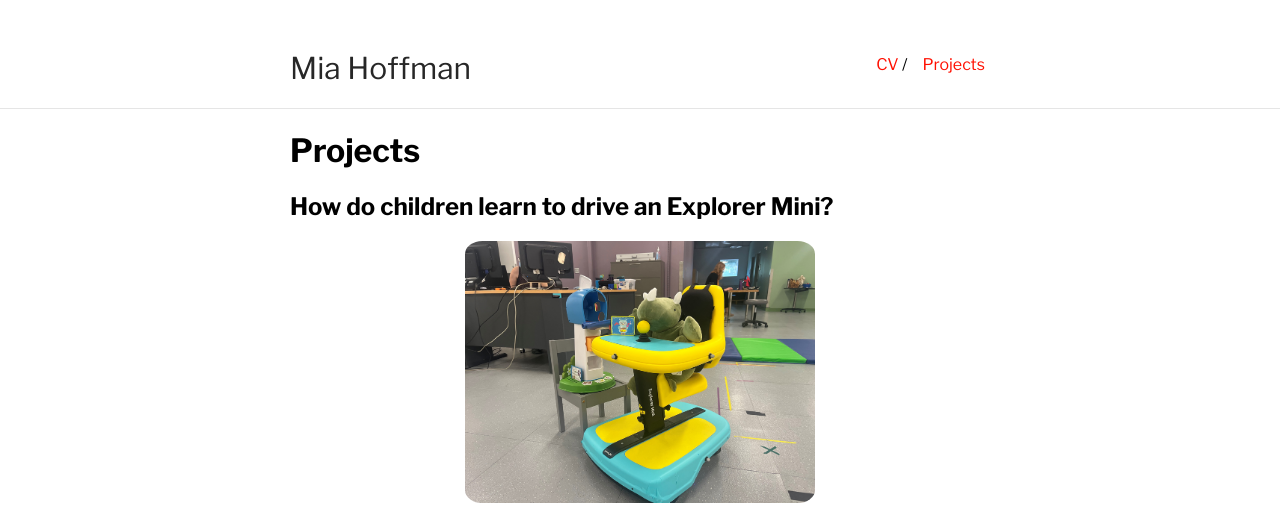
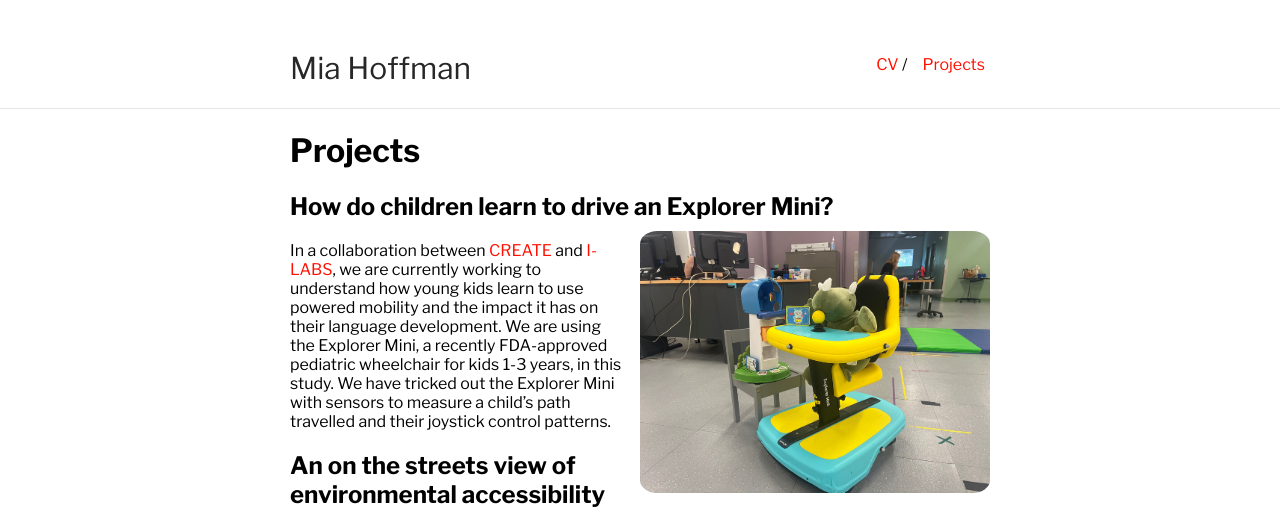
Before and after one commit to miahoffmannd/miahoffmannd.github.io, a Jekyll site: the page built from projects.md, in a window 1280 px wide. Shown: the top 512 px of the page. Built offline with Jekyll 4.4.1, drawn with Linux system fonts in a browser that asks for light colours; our own code applies the rules of GitHub Pages for plain Markdown files.

Commit message:
Update projects.md

```diff
--- a/projects.md
+++ b/projects.md
@@ -5,7 +5,7 @@ layout: default
 # Projects
 
 ## How do children learn to drive an Explorer Mini?
-<img class="center" src="photos/Exploratory-Play-Explorer-Mini.png" alt = "A dinosaur toy driving an Explorer Mini up to a toy mailbox.">
+<img class="wrapped" src="photos/Exploratory-Play-Explorer-Mini.png" alt = "A dinosaur toy driving an Explorer Mini up to a toy mailbox.">
 
 In a collaboration between [CREATE](https://create.uw.edu/) and [I-LABS](https://ilabs.uw.edu/), we are currently working to understand how young kids learn to use powered mobility and the impact it has on their language development. We are using the Explorer Mini, a recently FDA-approved pediatric wheelchair for kids 1-3 years, in this study. We have tricked out the Explorer Mini with sensors to measure a child's path travelled and their joystick control patterns.
 
```
